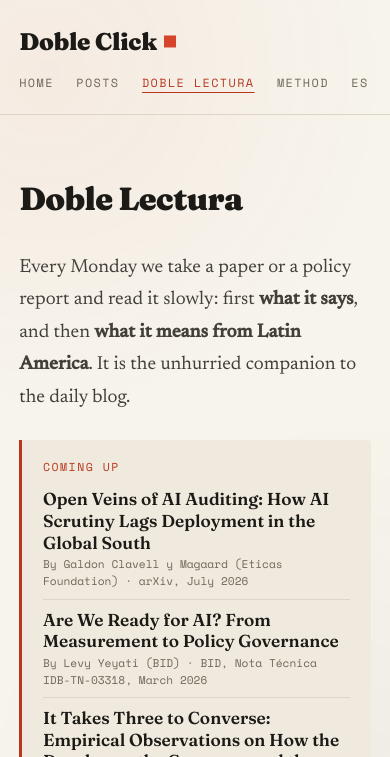
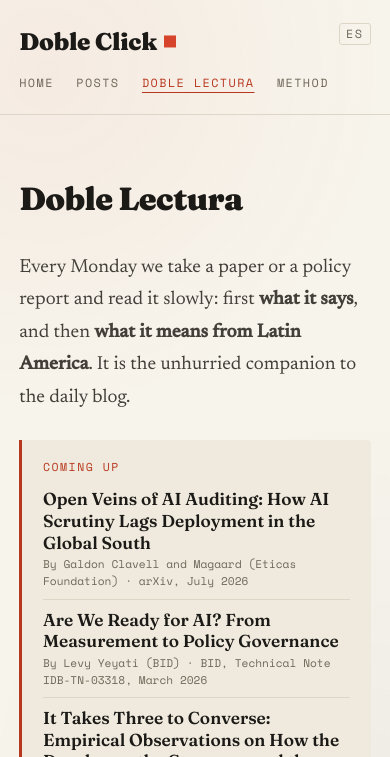
Before and after one commit to jaguridi/doble-click-blog, a Jekyll site: the page built from en/doble-lectura.html, in a window 390 px wide. Shown: the top 757 px of the page. Built offline with Jekyll 4.4.1, drawn with Linux system fonts in a browser that asks for light colours.

Commit message:
Version en ingles: selector en movil, 404 bilingue, proximas lecturas y README
Co-Authored-By: Claude Opus 5.5 <noreply@anthropic.com>

```diff
--- a/_includes/pagina_lecturas.html
+++ b/_includes/pagina_lecturas.html
@@ -20,15 +21,18 @@ al inglés acá mismo. Así la cola en inglés no depende de que alguien traduzc
       {%- for _m in site.data.i18n.es.fecha.meses -%}
         {%- assign _p_publicado = _p_publicado | replace: _m, site.data.i18n.en.fecha.meses[forloop.index0] -%}
       {%- endfor -%}
+      {%- assign _p_publicado = _p_publicado | replace: 'Nota Técnica', 'Technical Note' | replace: 'Preprint arXiv', 'arXiv preprint' -%}
+      {%- assign _p_autores = p.autores | replace: ' y otros', ' et al.' | replace: ' y ', ' and ' -%}
       {%- assign _p_titulo = p.titulo_en | default: p.paper | default: p.titulo -%}
     {%- else -%}
+      {%- assign _p_autores = p.autores -%}
       {%- assign _p_publicado = p.publicado -%}
       {%- assign _p_titulo = p.titulo -%}
     {%- endif %}
     <li class="coming-next-item">
       <span class="coming-next-title">{{ _p_titulo }}</span>
-      {% if _lang == 'en' and _p_titulo == p.paper %}{% if p.autores %}<span class="coming-next-cite">{{ t.lectura.de | capitalize }} {{ p.autores }}{% if _p_publicado %} · {{ _p_publicado }}{% endif %}</span>{% endif %}
-      {% elsif p.paper %}<span class="coming-next-cite">{{ t.lectura.sobre }} <em>{{ p.paper }}</em>{% if p.autores %}, {{ t.lectura.de }} {{ p.autores }}{% endif %}{% if _p_publicado %} · {{ _p_publicado }}{% endif %}</span>{% endif %}
+      {% if _lang == 'en' and _p_titulo == p.paper %}{% if p.autores %}<span class="coming-next-cite">{{ t.lectura.de | capitalize }} {{ _p_autores }}{% if _p_publicado %} · {{ _p_publicado }}{% endif %}</span>{% endif %}
+      {% elsif p.paper %}<span class="coming-next-cite">{{ t.lectura.sobre }} <em>{{ p.paper }}</em>{% if p.autores %}, {{ t.lectura.de }} {{ _p_autores }}{% endif %}{% if _p_publicado %} · {{ _p_publicado }}{% endif %}</span>{% endif %}
     </li>
   {% endfor %}
   </ul>
--- a/assets/css/style.css
+++ b/assets/css/style.css
@@ -123,6 +123,13 @@ body::before{
   color:var(--accent-text);
   text-decoration:underline; text-decoration-thickness:1px; text-underline-offset:.4em;
 }
+/* Selector de idioma: el último del menú, en una cajita para que no se lea como una
+   sección más. Dice a qué idioma lleva (EN desde el español, ES desde el inglés). */
+.site-nav a.idioma{
+  border:1px solid var(--line); border-radius:3px;
+  padding:.05rem .4rem; margin-left:-.2rem; line-height:1.5;
+}
+.site-nav a.idioma:hover{ border-color:var(--accent-text); }
 
 /* ---------- main ---------- */
 .site-main{ max-width:var(--wide); margin:0 auto; padding:0 1.5rem; }
@@ -529,6 +536,9 @@ a:focus-visible, button:focus-visible, summary:focus-visible{
 @media (max-width:640px){
   body{ font-size:1.1rem; }
   .site-header{ flex-direction:column; align-items:flex-start; gap:.7rem; padding:1.3rem 1.2rem; }
+  /* En columna, el selector de idioma quedaba solo en una segunda fila del menú: sube a
+     la esquina, a la altura de la marca. El header ya es position:relative. */
+  .site-nav a.idioma{ position:absolute; top:1.45rem; right:1.2rem; margin-left:0; }
   .hero{ padding:3rem 0 2rem; }
   .site-main{ padding:0 1.2rem; }
   /* las franjas se alinean con el padding del main, que en móvil es menor */
```
Also changed, not shown: other parts of _includes/pagina_lecturas.html (+2 -1 lines), 404.html (+10 -0 lines), README.md.
